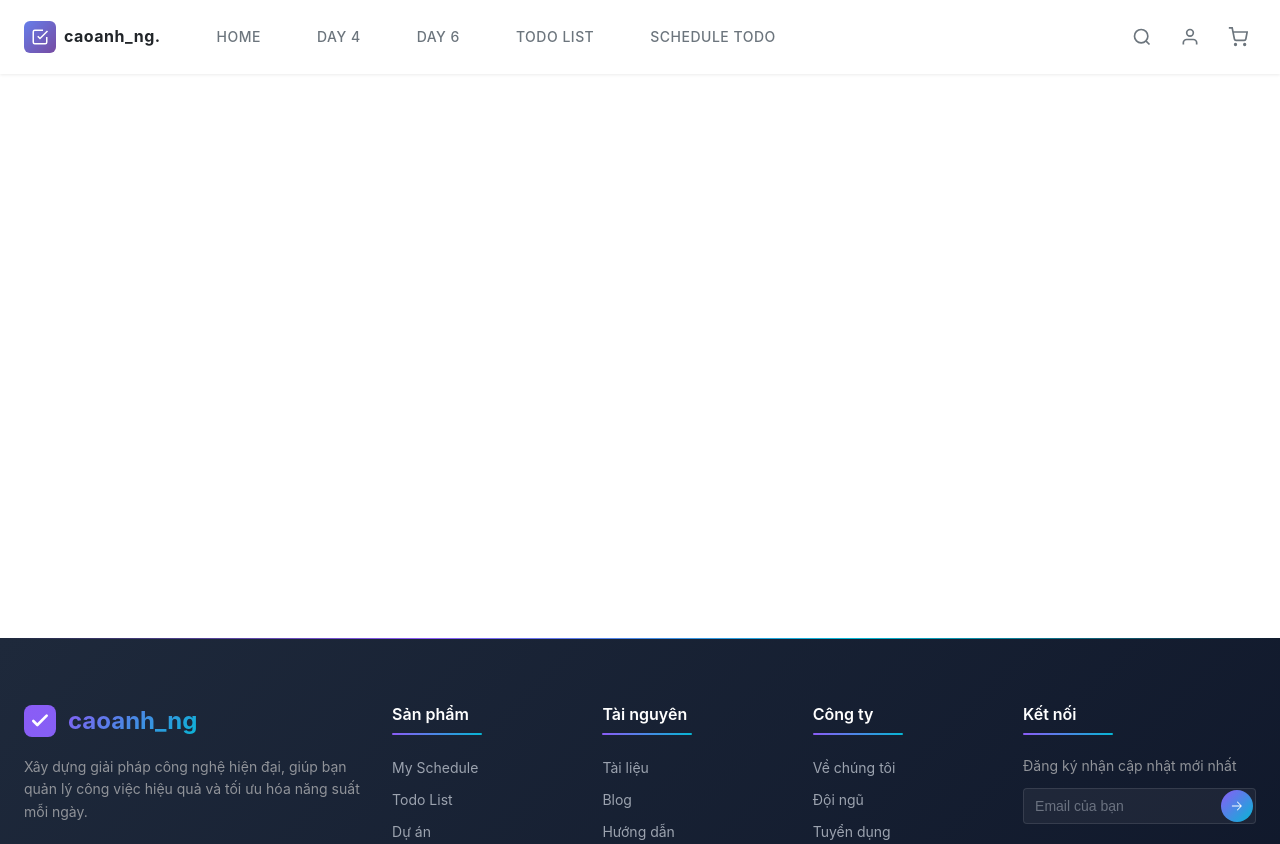
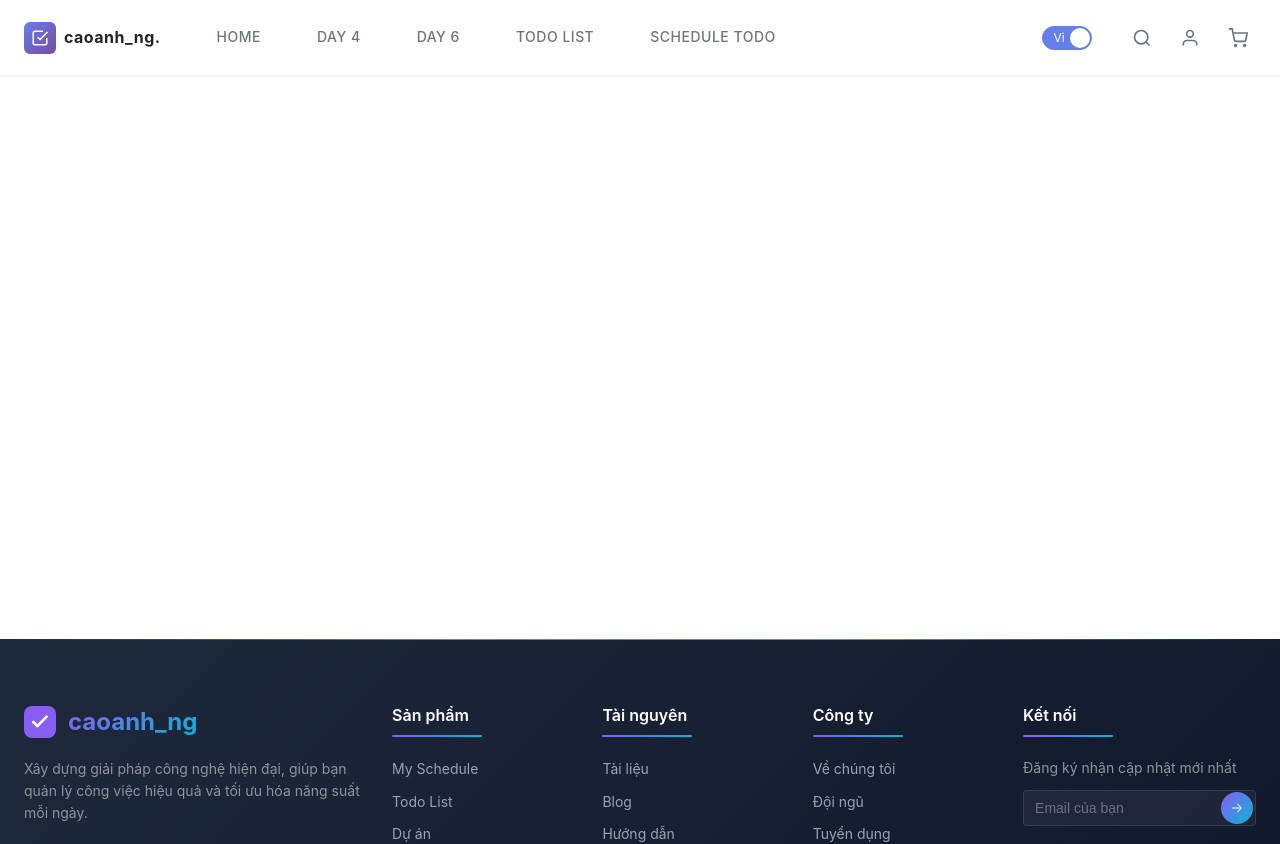
Before and after one commit to caoanhnguyen/VUE_JS, a Vue app: page / in a window 1280 px wide. Shown: the top 844 px of the page. Built offline with nearby package versions, Linux system fonts and the light colour scheme.

Commit message:
Feature/handle messages from be with i18n
* feat: config and use i18n in response messages

* feat: handle response data

```diff
--- a/package.json
+++ b/package.json
@@ -20,6 +20,7 @@
     "lodash": "^4.17.21",
     "pinia": "^3.0.3",
     "vue": "^3.5.22",
+    "vue-i18n": "^12.0.0-alpha.3",
     "vue-router": "^4.6.3"
   },
   "devDependencies": {
--- a/src/components/MyHeader.vue
+++ b/src/components/MyHeader.vue
@@ -25,6 +25,18 @@
         </nav>
       </div>
 
+      <el-switch
+        v-model="lang"
+        inline-prompt
+        style="--el-switch-on-color: #667eea; --el-switch-off-color: #764ba2;"
+        active-text="Vi"
+        inactive-text="En"
+        size="large"
+        @change="changeLang"
+        active-value="vi"
+        inactive-value="en"
+      />
+
       <div class="header-actions">
         <button class="icon-button">
           <svg viewBox="0 0 24 24" fill="none" stroke="currentColor" stroke-width="2">
@@ -51,6 +63,9 @@
 </template>
 
 <script setup>
+import { ref } from 'vue'
+import { useI18n } from 'vue-i18n'
+
 const navItems = [
   { name: 'HOME', path: '/home' },
   { name: 'DAY 4', path: '/register2' },
@@ -58,6 +73,14 @@ const navItems = [
   { name: 'TODO LIST', path: '/todos' },
   { name: 'SCHEDULE TODO', path: 'schedule-todo' },
 ]
+
+const lang = ref(localStorage.getItem('LANG') || 'vi')
+const { locale } = useI18n()
+
+const changeLang = v => {
+  locale.value = v
+  localStorage.setItem('LANG', v)
+}
 </script>
 
 <style scoped>
--- a/src/main.js
+++ b/src/main.js
@@ -6,6 +6,7 @@ import ElementPlus from 'element-plus'
 import 'element-plus/dist/index.css'
 import '@element-plus/icons-vue'
 import axios from 'axios';
+import { createI18n } from 'vue-i18n'
 
 
 import App from './App.vue'
@@ -13,8 +14,24 @@ import router from './router'
 
 const app = createApp(App)
 
+const messages = {
+  en: {
+
+  },
+  vi: {
+
+  }
+}
+
+const i18n = createI18n({
+  locale: localStorage.getItem('LANG') || 'vi',
+  fallbackLocale: 'en',
+  messages,
+})
+
 app.use(createPinia())
 app.use(router)
 app.use(ElementPlus)
 app.use(axios)
+app.use(i18n)
 app.mount('#app')
--- a/src/services/ScheduleService.js
+++ b/src/services/ScheduleService.js
@@ -12,15 +12,19 @@ const apiClient = axios.create({
   timeout: 10000
 });
 
+apiClient.interceptors.request.use(config => {
+  config.headers['Accept-Language'] = localStorage.getItem('LANG') || 'vi'
+  return config
+})
+
 // === SỬA "LÍNH GÁC CỔNG" (INTERCEPTOR) ===
 apiClient.interceptors.response.use(
 
   (response) => {
-    // === "LOGIC MỞ HỘP" (UNBOXING) MỚI ===
     // "Kiểm tra" (Check) xem "data" (phản hồi) "có phải" (is) "hộp" (wrapper) "chuẩn" (standard) của bro không
     if (response.data && response.data.status === 200) {
       // 1. "Thành công" (Success) ➔ Chỉ "trả" (return) "cái lõi" (core) (data.data)
-      return response.data.data;
+      return response.data;
     }
 
     // (Nếu BE "trả" (return) "thẳng" (direct) data (không "hộp"),
--- a/src/views/ScheduleToDoView.vue
+++ b/src/views/ScheduleToDoView.vue
@@ -237,7 +237,7 @@ async function fetchSchedules(date) {
   schedules.value = []
   try {
     const data = await ScheduleService.getSchedulesByDate(date)
-    schedules.value = data
+    schedules.value = data.data
     // Cache lại kết quả
     schedulesCache.value[date] = data
   } catch (error) {
@@ -424,8 +424,9 @@ const saveSchedule = async () => {
 
       console.log('Update payload: ', payload)
 
-      await ScheduleService.updateSchedule(editingSchedule.value.id, payload)
-      ElMessage.success('Update schedule successfully!')
+      const res = await ScheduleService.updateSchedule(editingSchedule.value.id, payload)
+      console.log(res)
+      ElMessage.success(res.message)
     } else {
       // CREATE
       const payload = {
@@ -438,8 +439,8 @@ const saveSchedule = async () => {
 
       console.log('Create payload: ', payload)
 
-      await ScheduleService.createSchedule(payload)
-      ElMessage.success('Add schedule successfully!')
+      const res = await ScheduleService.createSchedule(payload)
+      ElMessage.success(res.message)
     }
 
     cancelEdit()
@@ -465,8 +466,8 @@ const deleteSchedule = async (id) => {
     )
 
     loading.value = true
-    await ScheduleService.deleteSchedule(id)
-    ElMessage.success('Delete schedule successfully!')
+    const res = await ScheduleService.deleteSchedule(id)
+    ElMessage.success(res.message)
     schedulesCache.value[selectedDate.value] = undefined // xóa cache ngày hiện tại
     await fetchSchedules(selectedDate.value)
   } catch (error) {
```
Also changed, not shown: 1 other file (tests, documents, lock files or other folders).
